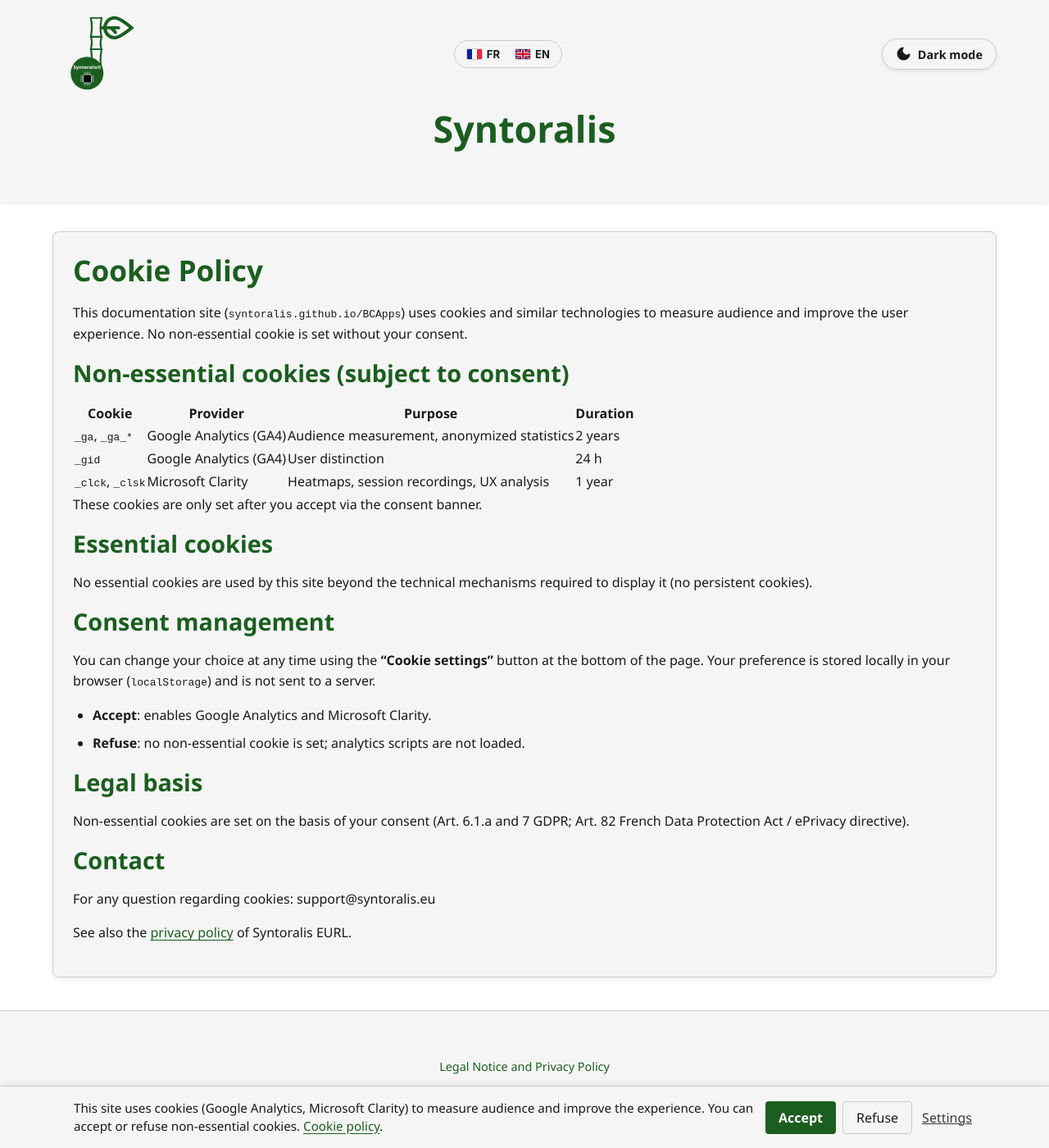
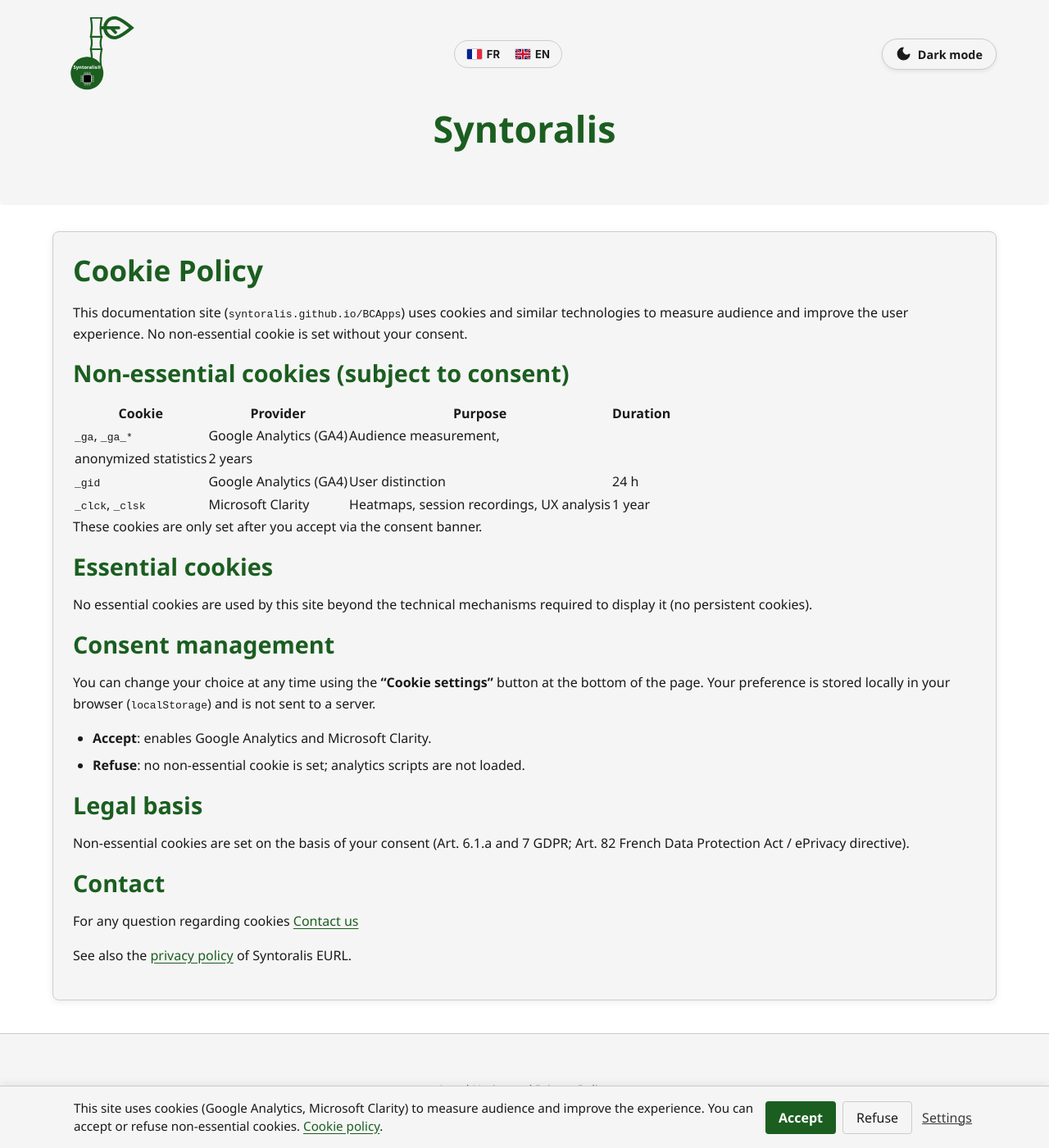
Before and after one commit to Syntoralis/BCApps, a Jekyll site: the page built from docs/cookies-en.md, in a window 1280 px wide and 1400 px high. Shown: the whole window at 82% size. Built offline with Jekyll 4.4.1, drawn with Linux system fonts in a browser that asks for light colours.

Commit message:
fix(docs): update contact information in cookie policy documents

```diff
--- a/docs/cookies-en.md
+++ b/docs/cookies-en.md
@@ -14,7 +14,8 @@
 
 | Cookie | Provider | Purpose | Duration |
 |---|---|---|---|
-| `_ga`, `_ga_*` | Google Analytics (GA4) | Audience measurement, anonymized statistics | 2 years |
+| `_ga`, `_ga_*` | Google Analytics (GA4) | Audience measurement,
+anonymized statistics | 2 years |
 | `_gid` | Google Analytics (GA4) | User distinction | 24 h |
 | `_clck`, `_clsk` | Microsoft Clarity | Heatmaps, session recordings, UX analysis | 1 year |
 
@@ -37,6 +38,6 @@
 
 ## Contact
 
-For any question regarding cookies: support@syntoralis.eu
+For any question regarding cookies [Contact us](https://syntoralis.eu/index.html?#contact)
 
 See also the [privacy policy](https://syntoralis.eu/index-en.html?#mentions-legales) of Syntoralis EURL.
```
Also changed, not shown: docs/cookies.md (+1 -1 lines).
